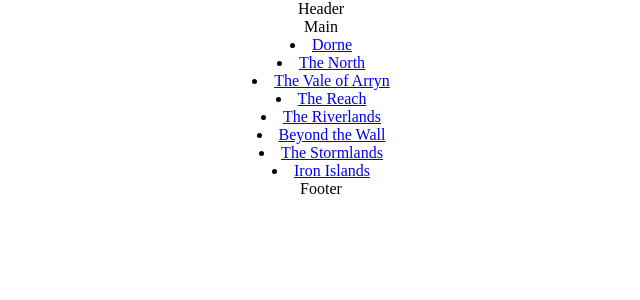
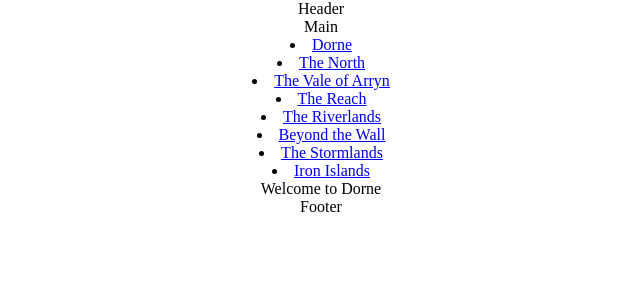
Before and after one commit to tvcrawley/an-app-of-thrones, a React (Create React App) app: page /#/regions/Dorne in a window 1280 px wide. Before the commit this address led to /#/. Shown: the top 300 px of the page, without its empty margins (319-959 px from the left). Built offline with nearby package versions, Linux system fonts and the light colour scheme.

Commit message:
Add `Region` component
- Add component
- Allow component to render when routed to `/regions/:regionName`
- Able to display region name based on match property

```diff
--- a/src/layout/Main.js
+++ b/src/layout/Main.js
@@ -2,7 +2,7 @@ import React, { Component } from 'react'
 import { Route, Link } from 'react-router-dom'
 import { withRouter } from 'react-router'
 import './Main.css'
-// import Region from '../regions/Region'
+import Region from '../regions/Region'
 
 class Main extends Component {
   constructor () {
@@ -51,7 +51,7 @@ class Main extends Component {
         {regions}
         <Route
         path='/regions/:regionName'
-          // component={region.component}
+          component={Region}
         />
       </div>
     )
--- /dev/null
+++ b/src/regions/Region.js
@@ -0,0 +1,16 @@
+import React, { Component } from 'react'
+// import './Region.css'
+
+class Region extends Component {
+  render() {
+    console.log(this.props)
+    const regionName = this.props.match.params.regionName
+    return (
+      <div className="Region">
+      Welcome to {regionName}
+      </div>
+    )
+  }
+}
+
+export default Region
```
